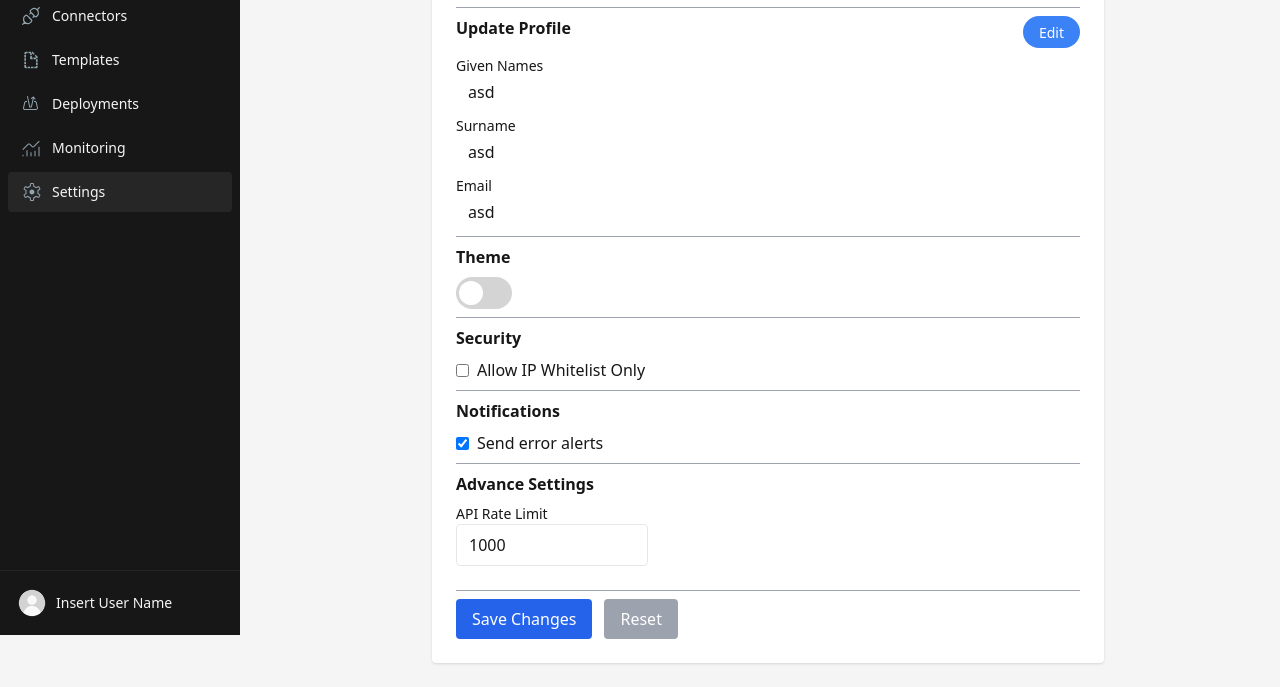
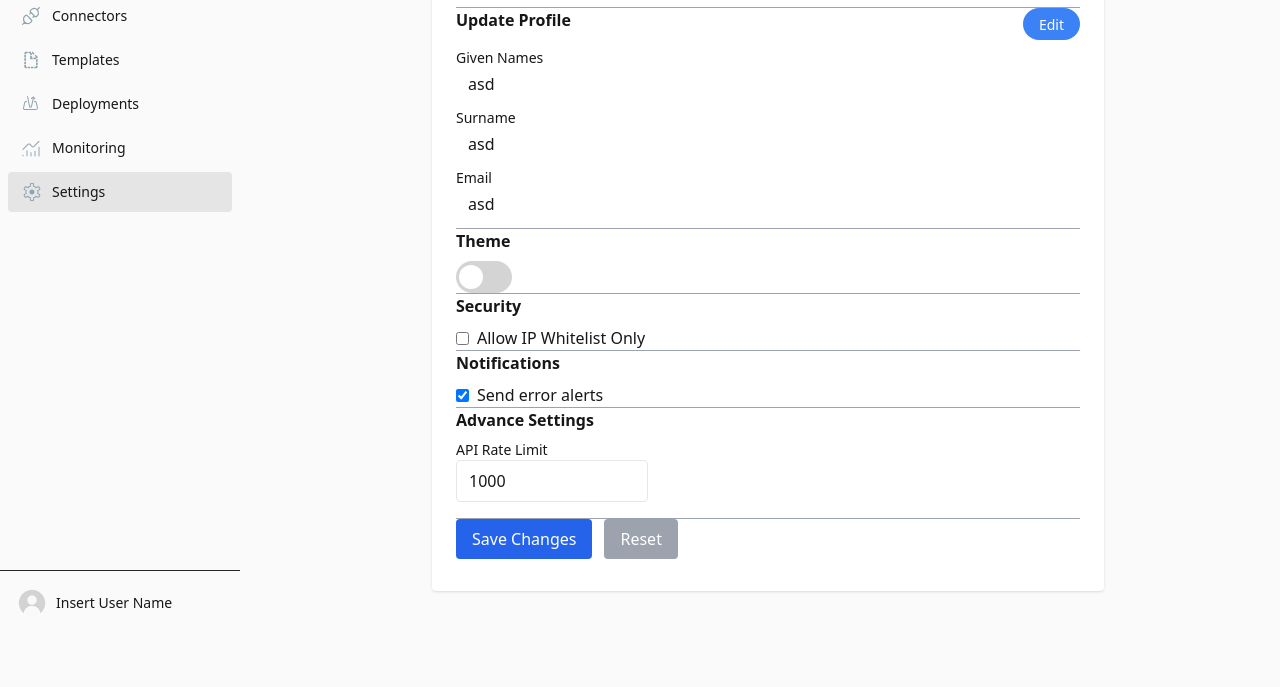
Before and after one commit to aliciakaith/ASEI-Project, a website: page ASEI_frontend/settings.html in a window 1280 px wide. Shown: the part 165-852 px from the top of the page. After the commit the page ends 800 px from the top, so only its background shows below. Drawn offline with nearby package versions, Linux system fonts and the light colour scheme.

Commit message:
moving the scr to the top for settings

```diff
--- a/ASEI_frontend/settings.html
+++ b/ASEI_frontend/settings.html
@@ -4,49 +4,75 @@
 <meta charset="UTF-8">
 <meta name="viewport" content="width=device-width, initial-scale=1.0">
 <title>Settings</title>
+<!-- 1️⃣ Load Tailwind first -->
+<script src="https://cdn.tailwindcss.com"></script>
+
+<!-- 2️⃣ Configure Tailwind -->
 <script>
   tailwind.config = { darkMode: 'class' };
 </script>
-<script src="https://cdn.tailwindcss.com"></script>
+
+<!-- 3️⃣ Force default theme before page paints -->
+<script>
+  (function () {
+    const KEY = 'connectify.theme';
+    const saved = localStorage.getItem(KEY);
+    if (saved === 'dark') {
+      document.documentElement.classList.add('dark');
+    } else {
+      document.documentElement.classList.remove('dark');
+      if (saved !== 'light') localStorage.setItem(KEY, 'light');
+    }
+  })();
+</script>
+
 <link rel="icon" type="image/png" href="images/connectify_logo.png">
 </head>
-<body class="bg-neutral-100 text-neutral-900 dark:bg-neutral-500">
+<body class="min-h-screen bg-neutral-50 text-neutral-900
+             dark:bg-neutral-900 dark:text-neutral-100 transition-colors">
+
 
 
   <!-- Sidebar -->
-    <aside class="fixed inset-y-0 left-0 w-60 bg-neutral-900 text-neutral-100 flex flex-col">
+    <aside class="fixed inset-y-0 left-0 w-60
+              bg-neutral-50 text-neutral-900
+              dark:bg-neutral-900 dark:text-neutral-100
+              flex flex-col transition-colors">
+
       <div class="px-4 py-4 flex items-center gap-2 border-b border-neutral-800">
         <img src="images/connectify_logo.png" alt="Logo" class="h-8 w-auto">
         <span>Connectify</span>
       </div>
 
       <nav class="p-2 text-sm space-y-1 flex-1">
-        <a href="asei_dashboard.html" class="flex items-center gap-2 px-3 py-2 rounded hover:bg-neutral-800"><span class="inline-flex h-6 w-6 shrink-0 items-center justify-center text-[#90a4ae]"><svg class="h-[24px] w-[24px]" viewBox="0 0 24 24"><path fill="currentColor" d="M13.5 8.183V4.817q0-.357.234-.587t.58-.23h4.88q.347 0 .576.23t.23.587v3.366q0 .358-.234.587q-.234.23-.58.23h-4.88q-.346 0-.576-.23t-.23-.587M4 11.2V4.8q0-.34.234-.57t.58-.23h4.88q.347
+        <a href="asei_dashboard.html" class="flex items-center gap-2 px-3 py-2 rounded hover:bg-neutral-800 dark:hover:bg-neutral-700"><span class="inline-flex h-6 w-6 shrink-0 items-center justify-center text-[#90a4ae]"><svg class="h-[24px] w-[24px]" viewBox="0 0 24 24"><path fill="currentColor" d="M13.5 8.183V4.817q0-.357.234-.587t.58-.23h4.88q.347 0 .576.23t.23.587v3.366q0 .358-.234.587q-.234.23-.58.23h-4.88q-.346 0-.576-.23t-.23-.587M4 11.2V4.8q0-.34.234-.57t.58-.23h4.88q.347
           0 .576.23t.23.57v6.4q0 .34-.234.57t-.58.23h-4.88q-.346 0-.576-.23T4 11.2m9.5 8v-6.4q0-.34.234-.57t.58-.23h4.88q.347 0 .576.23t.23.57v6.4q0 .34-.234.57t-.58.23h-4.88q-.346 0-.576-.23t-.23-.57M4 19.183v-3.366q0-.357.234-.587t.58-.23h4.88q.347 0 .576.23t.23.587v3.366q0 .358-.234.587q-.234.23-.58.23h-4.88q-.346 0-.576-.23T4 19.183M5 11h4.5V5H5zm9.5 8H19v-6h-4.5zm0-11H19V5h-4.5zM5 19h4.5v-3H5zm4.5-3"/>
             </svg></span><span class="hidden sm:inline">Dashboard</span></a>
 
-        <a href="flow_designer.html" class="flex items-center gap-2 px-3 py-2 rounded hover:bg-neutral-800/70"><span class="inline-flex h-6 w-6 shrink-0 items-center justify-center text-[#90a4ae]"><svg class="h-[24px] w-[24px]" viewBox="0 0 24 24"><path fill="currentColor" d="M11.5 12.5h-5q-.213 0-.356-.144T6 11.999t.144-.356t.356-.143h5v-5q0-.213.144-.356T12.001 6t.356.144t.143.356v5h5q.213 0 .356.144t.144.357t-.144.356t-.356.143h-5v5q0 .213-.144.356t-.357.144t-.356-.144t-.143-.356z"/>
+        <a href="flow_designer.html" class="flex items-center gap-2 px-3 py-2 rounded hover:bg-neutral-800 dark:hover:bg-neutral-700"><span class="inline-flex h-6 w-6 shrink-0 items-center justify-center text-[#90a4ae]"><svg class="h-[24px] w-[24px]" viewBox="0 0 24 24"><path fill="currentColor" d="M11.5 12.5h-5q-.213 0-.356-.144T6 11.999t.144-.356t.356-.143h5v-5q0-.213.144-.356T12.001 6t.356.144t.143.356v5h5q.213 0 .356.144t.144.357t-.144.356t-.356.143h-5v5q0 .213-.144.356t-.357.144t-.356-.144t-.143-.356z"/>
           </svg></span><span class="hidden sm:inline">Flow Designer</span></a>
 
-        <a href="connectors.html" class="flex items-center gap-2 px-3 py-2 rounded hover:bg-neutral-800/70"><span class="inline-flex h-6 w-6 shrink-0 items-center justify-center text-[#90a4ae]"><svg class="h-5 w-5 -translate-x-[1px]" viewBox="0 0 24 24"><path fill="none" stroke="currentColor" stroke-linecap="round" stroke-width="1.5" d="M4.513 19.487c2.512 2.392 5.503 1.435 6.7.466c.618-.501.897-.825
+        <a href="connectors.html" class="flex items-center gap-2 px-3 py-2 rounded hover:bg-neutral-800 dark:hover:bg-neutral-700"><span class="inline-flex h-6 w-6 shrink-0 items-center justify-center text-[#90a4ae]"><svg class="h-5 w-5 -translate-x-[1px]" viewBox="0 0 24 24"><path fill="none" stroke="currentColor" stroke-linecap="round" stroke-width="1.5" d="M4.513 19.487c2.512 2.392 5.503 1.435 6.7.466c.618-.501.897-.825
           1.136-1.065c.837-.777.784-1.555.24-2.177c-.219-.249-1.616-1.591-2.956-2.967c-.694-.694-1.172-1.184-1.582-1.58c-.547-.546-1.026-1.172-1.744-1.154c-.658 0-1.136.58-1.735 1.179c-.688.688-1.196 1.555-1.375 2.333c-.539 2.273.299 3.888 1.316 4.965Zm0 0L2 21.999M19.487 4.515c-2.513-2.394-5.494-1.42-6.69-.45c-.62.502-.898.826-1.138 1.066c-.837.778-.784 1.556-.239 2.178c.078.09.31.32.635.644m7.432-3.438c1.017 1.077 1.866
             2.71 1.327 4.985c-.18.778-.688 1.645-1.376 2.334c-.598.598-1.077 1.179-1.735 1.179c-.718.018-1.09-.502-1.639-1.048m3.423-7.45L22 2m-5.936 9.964c-.41-.395-.994-.993-1.688-1.687c-.858-.882-1.74-1.75-2.321-2.325m4.009 4.012l-1.562 1.525m-3.99-3.984l1.543-1.553"/>
               </svg></span><span class="hidden sm:inline">Connectors</span></a>
 
-        <a href="templates.html" class="flex items-center gap-2 px-3 py-2 rounded hover:bg-neutral-800/70"><span class="inline-flex h-6 w-6 shrink-0 items-center justify-center text-[#90a4ae]"><svg class="h-5 w-5 -translate-x-[1px]" viewBox="0 0 24 24"><path fill="currentColor" d="M13 9h1v2h-3V7h2zm5.5 0l-2.12-2.12l1.25-1.25L20 8v2h-2v1h-3V9zM13 3.5V2h-1v2h1v2h-2V4H9V2H8v2H6v1H4V4c0-1.11.89-2 2-2h8l2.36 2.36l-1.25 1.25zM20 20a2 2 0 0 1-2
+        <a href="templates.html" class="flex items-center gap-2 px-3 py-2 rounded hover:bg-neutral-800 dark:hover:bg-neutral-700"><span class="inline-flex h-6 w-6 shrink-0 items-center justify-center text-[#90a4ae]"><svg class="h-5 w-5 -translate-x-[1px]" viewBox="0 0 24 24"><path fill="currentColor" d="M13 9h1v2h-3V7h2zm5.5 0l-2.12-2.12l1.25-1.25L20 8v2h-2v1h-3V9zM13 3.5V2h-1v2h1v2h-2V4H9V2H8v2H6v1H4V4c0-1.11.89-2 2-2h8l2.36 2.36l-1.25 1.25zM20 20a2 2 0 0 1-2
           2h-2v-2h2v-1h2zm-2-5h2v3h-2zm-6 7v-2h3v2zm-4 0v-2h3v2zm-2 0a2 2 0 0 1-2-2v-2h2v2h1v2zm-2-8h2v3H4zm0-4h2v3H4zm14 1h2v3h-2zM4 6h2v3H4z"/>
             </svg></span><span class="hidden sm:inline">Templates</span></a>
 
-        <a href="deployments.html" class="flex items-center gap-2 px-3 py-2 rounded hover:bg-neutral-800/70"><span class="inline-flex h-6 w-6 shrink-0 items-center justify-center text-[#90a4ae]"><svg class="h-[24px] w-[24px] -translate-x-[-2px] -translate-y-[-3px]" viewBox="0 0 24 24"><path fill="currentColor" d="M4.18 7c-.473 0-.88.294-.972.703l-1.189 5.25a1 1 0 0 0-.019.172c0 .483.444.875.99.875h11.02q.098 0 .194-.017c.537-.095.885-.556.778-1.03l-1.19-5.25C13.7 7.294 13.293 7 12.822 7zM5 6v1h7V6h.825c.946
+        <a href="deployments.html" class="flex items-center gap-2 px-3 py-2 rounded hover:bg-neutral-800 dark:hover:bg-neutral-700"><span class="inline-flex h-6 w-6 shrink-0 items-center justify-center text-[#90a4ae]"><svg class="h-[24px] w-[24px] -translate-x-[-2px] -translate-y-[-3px]" viewBox="0 0 24 24"><path fill="currentColor" d="M4.18 7c-.473 0-.88.294-.972.703l-1.189 5.25a1 1 0 0 0-.019.172c0 .483.444.875.99.875h11.02q.098 0 .194-.017c.537-.095.885-.556.778-1.03l-1.19-5.25C13.7 7.294 13.293 7 12.822 7zM5 6v1h7V6h.825c.946
           0 1.76.606 1.946 1.447l1.19 5.4c.215.975-.482 1.923-1.556 2.118a2 2 0 0 1-.39.035H2.985C1.888 15 1 14.194 1 13.2q0-.178.039-.353l1.19-5.4C2.414 6.606 3.229 6 4.174 6z"/><path fill="#90a4ae" d="M5.99 1.399a.5.5 0 0 0-.98.202l2.058 9.945c.327 1.582 2.58 1.6 2.933.023l1.845-8.274L12.6 4.3a.5.5 0 0 0 .8-.6l-1.5-2a.5.5 0 0 0-.7-.1l-2 1.5a.5.5 0 1 0 .6.8l1.065-.799l-1.84 8.25c-.118.526-.869.52-.978-.008z"/>
             </svg></span><span class="hidden sm:inline">Deployments</span></a>
 
-        <a href="monitoring.html" class="flex items-center gap-2 px-3 py-2 rounded hover:bg-neutral-800/70"><span class="inline-flex h-6 w-6 shrink-0 items-center justify-center text-[#90a4ae]"><svg class="h-[24px] w-[24px] -translate-x-[1px]" viewBox="0 0 24 24"><path fill="currentColor" d="M4 20.5q-.214 0-.357-.144T3.5 20v-.788q0-.213.144-.357t.357-.143t.356.143t.143.357V20q0 .213-.144.356t-.357.144m4 0q-.212 0-.356-.144T7.5
+        <a href="monitoring.html" class="flex items-center gap-2 px-3 py-2 rounded hover:bg-neutral-800 dark:hover:bg-neutral-700"><span class="inline-flex h-6 w-6 shrink-0 items-center justify-center text-[#90a4ae]"><svg class="h-[24px] w-[24px] -translate-x-[1px]" viewBox="0 0 24 24"><path fill="currentColor" d="M4 20.5q-.214 0-.357-.144T3.5 20v-.788q0-.213.144-.357t.357-.143t.356.143t.143.357V20q0 .213-.144.356t-.357.144m4 0q-.212 0-.356-.144T7.5
           20v-5.288q0-.213.144-.357t.357-.143t.356.143t.143.357V20q0 .213-.144.356t-.357.144m4 0q-.213 0-.356-.144T11.5 20v-3.288q0-.213.144-.357t.357-.143t.356.143t.143.357V20q0 .213-.144.356t-.357.144m4 0q-.212 0-.356-.144T15.5 20v-4.788q0-.213.144-.357t.357-.143t.356.143t.143.357V20q0 .213-.144.356t-.357.144m4 0q-.212 0-.356-.144T19.5 20v-8.788q0-.213.144-.357t.357-.143t.356.143t.143.357V20q0
             .213-.144.356t-.357.144M14 11.437q-.304 0-.598-.12q-.295-.12-.538-.34l-2.422-2.421q-.173-.173-.442-.173t-.442.173L4.354 13.76q-.146.146-.357.153q-.21.006-.356-.16q-.141-.145-.135-.349t.14-.338l5.218-5.218q.243-.24.538-.35q.294-.11.598-.11t.609.11t.527.35l2.422 2.421q.173.173.442.173t.442-.173l5.204-5.203q.146-.147.357-.153q.21-.007.357.158q.14.146.134.35t-.14.339l-5.217 5.217q-.224.22-.528.34t-.609.12"/>
               </svg></span><span class="hidden sm:inline">Monitoring</span></a>
 
-        <a href="settings.html" class="flex items-center gap-2 px-3 py-2 rounded bg-neutral-800"><span class="inline-flex h-6 w-6 shrink-0 items-center justify-center text-[#90a4ae]"><svg class="h-[24px] w-[24px]" viewBox="0 0 24 24">
+        <a href="settings.html"
+   class="flex items-center gap-2 px-3 py-2 rounded
+          bg-neutral-200 dark:bg-neutral-800"><span class="inline-flex h-6 w-6 shrink-0 items-center justify-center text-[#90a4ae]"><svg class="h-[24px] w-[24px]" viewBox="0 0 24 24">
           <path fill="currentColor" d="M10.96 21q-.349 0-.605-.229q-.257-.229-.319-.571l-.263-2.092q-.479-.145-1.036-.454q-.556-.31-.947-.664l-1.915.824q-.317.14-.644.03t-.504-.415L3.648 15.57q-.177-.305-.104-.638t.348-.546l1.672-1.25q-.045-.272-.073-.559q-.03-.288-.03-.559q0-.252.03-.53q.028-.278.073-.626l-1.672-1.25q-.275-.213-.338-.555t.113-.648l1.06-1.8q.177-.287.504-.406t.644.021l1.896.804q.448-.373.97-.673q.52-.3
           1.013-.464l.283-2.092q.061-.342.318-.571T10.96 3h2.08q.349 0 .605.229q.257.229.319.571l.263 2.112q.575.202 1.016.463t.909.654l1.992-.804q.318-.14.645-.021t.503.406l1.06 1.819q.177.306.104.638t-.348.547L18.36 10.92q.082.31.092.569t.01.51q0
           .233-.02.491q-.019.259-.088.626l1.69 1.27q.275.213.358.546t-.094.638l-1.066 1.839q-.176.306-.513.415q-.337.11-.654-.03l-1.923-.824q-.467.393-.94.673t-.985.445l-.264 2.111q-.061.342-.318.571t-.605.23zm.04-1h1.956l.369-2.708q.756-.2
@@ -70,7 +96,10 @@
 <main class="p-6 ml-40 md:ml-64">
 <h2 class="text-xl font-semibold mb-4">Settings</h2>
 
-  <div class="bg-white p-6 rounded shadow space-y-6 max-w-2xl mx-auto">
+  <div class="bg-white dark:bg-neutral-800 dark:text-neutral-100
+            p-6 rounded shadow space-y-6 max-w-2xl mx-auto transition-colors">
+
+
 
     <!-- General -->
     <div>
@@ -86,7 +115,7 @@
       </div>
 
 
-<div class="flex-grow border-t border-gray-400 mb-2"></div>
+<div class="flex-grow border-t border-gray-400 dark:border-neutral-700 mb-2">
       <div class="flex items-center w-full mb-2">
         <h3 class="font-semibold mb-2">Update Profile</h3>
         <button id="editBtn" class="ml-auto px-4 py-1 bg-blue-500 hover:bg-blue-600 rounded-full">
@@ -126,7 +155,7 @@
         </div>
       </div>
 
-<div class="flex-grow border-t border-gray-400 mb-2 mt-2"></div>
+<div class="flex-grow border-t border-gray-400 dark:border-neutral-700 mb-2">
 
         <div class="flex flex-col">
           <label for="Theme" class="font-semibold mb-2">Theme</label>
@@ -137,7 +166,7 @@
           </div>
 
         </div>
-<div class="flex-grow border-t border-gray-400 mb-2 mt-2"></div>
+<div class="flex-grow border-t border-gray-400 dark:border-neutral-700 mb-2">
 
         <div>
           <h3 class="font-semibold mb-2">Security</h3>
@@ -145,7 +174,7 @@
             <input type="checkbox" class="form-checkbox"> <span>Allow IP Whitelist Only</span>
           </label>
         </div>
-<div class="flex-grow border-t border-gray-400 mb-2 mt-2"></div>
+<div class="flex-grow border-t border-gray-400 dark:border-neutral-700 mb-2">
 
         <div>
           <h3 class="font-semibold mb-2">Notifications</h3>
@@ -153,14 +182,14 @@
             <input type="checkbox" checked class="form-checkbox"> <span>Send error alerts</span>
           </label>
         </div>
-<div class="flex-grow border-t border-gray-400 mb-2 mt-2"></div>
+<div class="flex-grow border-t border-gray-400 dark:border-neutral-700 mb-2">
 
           <div>
             <h3 class="font-semibold mb-2">Advance Settings</h3>
             <label class="block text-sm font-medium">API Rate Limit</label>
               <input type="number" value="1000" class="border rounded px-3 py-2 w-full sm:w-48 mb-4">
           </div>
-<div class="flex-grow border-t border-gray-400 mb-2 mt-2"></div>
+<div class="flex-grow border-t border-gray-400 dark:border-neutral-700 mb-2">
 
     <div class="flex space-x-3">
       <button id="saveEdit" class="px-4 py-2 bg-blue-600 hover:bg-blue-700 text-white rounded">Save Changes</button>
@@ -310,10 +339,32 @@
 <!-- Light Dark mode toggle -->
 
 <script>
-  const themeSwitch = document.getElementById('darkmode-toggle');
+  const STORAGE_KEY = 'connectify.theme';
+  const root = document.documentElement;
+  const checkbox = document.getElementById('darkmode-toggle');
+
+  // 1) Initialise from storage (default light)
+  const saved = localStorage.getItem(STORAGE_KEY) || 'light';
+  root.classList.toggle('dark', saved === 'dark');
+  if (checkbox) checkbox.checked = saved === 'dark';
+
+  // 2) Flip on toggle (this is the key bit)
+  function setTheme(theme) {
+    root.classList.toggle('dark', theme === 'dark');
+    localStorage.setItem(STORAGE_KEY, theme);
+    if (checkbox) checkbox.checked = theme === 'dark';
+    // Debug: see it fire
+    console.log('Theme ->', theme, 'html.dark?', root.classList.contains('dark'));
+  }
+
+  if (checkbox) {
+    checkbox.addEventListener('change', () => {
+      setTheme(checkbox.checked ? 'dark' : 'light');
+    });
+  }
+</script>
 
 
-</script>
 
 </body>
 </html>
```
